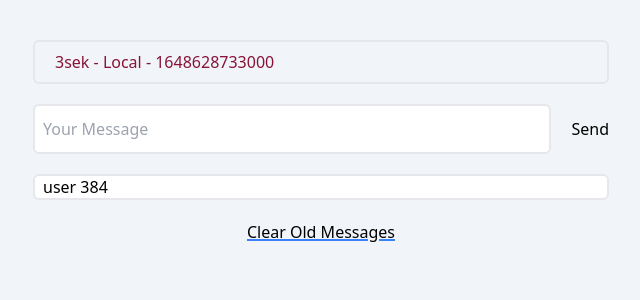
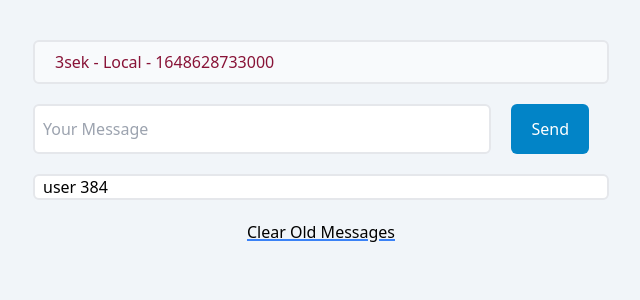
Before and after one commit to FezMLG/chat-app-ws, a Next.js app: page / in a window 1280 px wide. Shown: the top 300 px of the page, without its empty margins (319-959 px from the left). Built offline with nearby package versions, Linux system fonts and the light colour scheme; no server answers.

Commit message:
adding button styling

```diff
--- a/pages/index.tsx
+++ b/pages/index.tsx
@@ -105,7 +105,7 @@ const Home: NextPage = () => {
         <div
           id="messages-container"
           className={
-            'h-full h-96 max-h-96 w-full overflow-scroll rounded-md border-2 px-5 py-2'
+            'h-full h-96 max-h-96 w-full overflow-scroll rounded-md border-2 bg-slate-50 px-5 py-2'
           }
           onClick={() =>
             addMessageToList({
@@ -148,7 +148,12 @@ const Home: NextPage = () => {
             value={message}
             autoComplete="off"
           />
-          <button onClick={handleSending}>Send</button>
+          <button
+            onClick={handleSending}
+            className={'mr-5 rounded-md bg-sky-600 px-5 text-white'}
+          >
+            Send
+          </button>
         </div>
         <input
           type={'text'}
```
